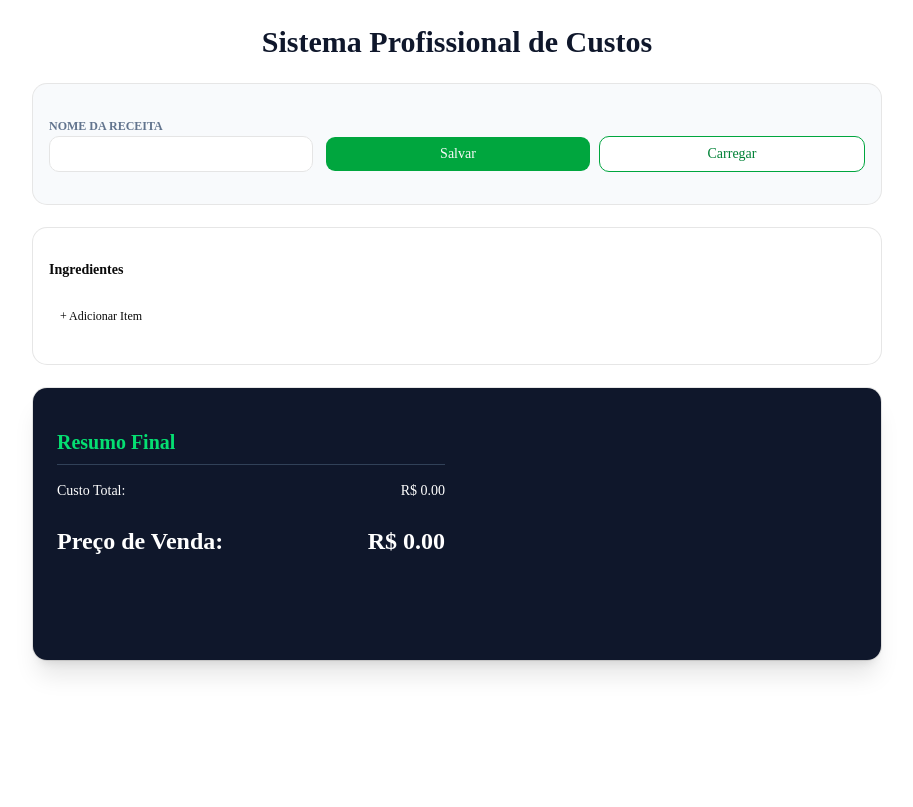
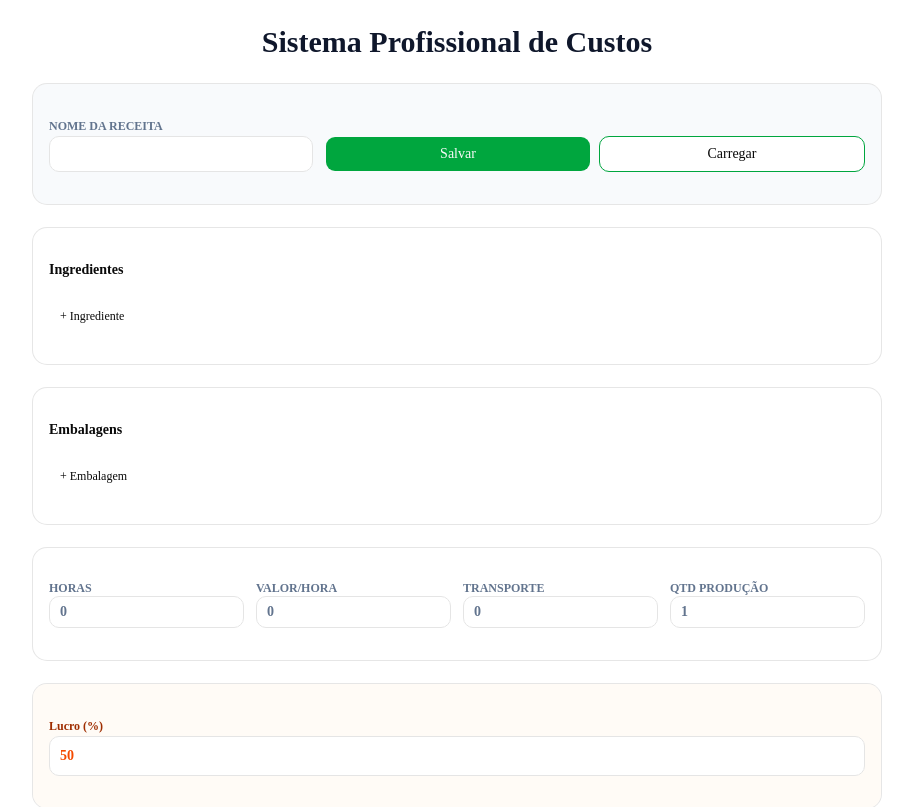
Before and after one commit to marloslc/Precificacao, a Next.js app: page / in a window 1280 px wide. Shown: the top 807 px of the page, without its empty margins (183-1096 px from the left). Built offline with nearby package versions, Linux system fonts and the light colour scheme.

Commit message:
Update page.jsx

```diff
--- a/app/page.jsx
+++ b/app/page.jsx
@@ -6,7 +6,6 @@ import { Button } from "@/components/ui/button";
 import { Input } from "@/components/ui/input";
 import { PieChart, Pie, Cell, Tooltip, Legend, ResponsiveContainer } from "recharts";
 
-// 🌈 Paleta de cores para o gráfico
 const COLORS = ["#0088FE", "#00C49F", "#FFBB28", "#FF8042"];
 
 export default function App() {
@@ -22,10 +21,7 @@ export default function App() {
   const unidades = ["g", "kg", "ml", "L", "un"];
 
   const salvarDados = () => {
-    const dados = {
-      nomeReceita, ingredientes, embalagens, horas,
-      valorHora, transporte, quantidadeProducao, lucro
-    };
+    const dados = { nomeReceita, ingredientes, embalagens, horas, valorHora, transporte, quantidadeProducao, lucro };
     localStorage.setItem("@Calculadora:Dados", JSON.stringify(dados));
     alert("Dados salvos com sucesso!");
   };
@@ -43,18 +39,11 @@ export default function App() {
       setQuantidadeProducao(d.quantidadeProducao || 1);
       setLucro(d.lucro || 50);
       alert("Dados carregados!");
-    } else {
-      alert("Nenhum dado salvo encontrado.");
     }
   };
 
-  const adicionarIngrediente = () => {
-    setIngredientes([...ingredientes, { nome: "", quantidade: 0, unidade: "g", precoCompra: 0, quantidadeCompra: 1 }]);
-  };
-
-  const adicionarEmbalagem = () => {
-    setEmbalagens([...embalagens, { nome: "", quantidade: 0, valorUnitario: 0 }]);
-  };
+  const adicionarIngrediente = () => setIngredientes([...ingredientes, { nome: "", quantidade: 0, unidade: "g", precoCompra: 0, quantidadeCompra: 1 }]);
+  const adicionarEmbalagem = () => setEmbalagens([...embalagens, { nome: "", quantidade: 0, valorUnitario: 0 }]);
 
   const atualizar = (lista, setLista, index, campo, valor) => {
     const nova = [...lista];
@@ -62,11 +51,7 @@ export default function App() {
     setLista(nova);
   };
 
-  const custoIngredientes = ingredientes.reduce((t, i) => {
-    const custoUnitarioReal = i.quantidadeCompra > 0 ? i.precoCompra / i.quantidadeCompra : 0;
-    return t + (i.quantidade * custoUnitarioReal);
-  }, 0);
-
+  const custoIngredientes = ingredientes.reduce((t, i) => t + (i.quantidade * (i.precoCompra / (i.quantidadeCompra || 1))), 0);
   const custoEmbalagens = embalagens.reduce((t, e) => t + (e.quantidade * e.valorUnitario), 0);
   const maoDeObra = horas * valorHora;
   const custoTotal = custoIngredientes + custoEmbalagens + maoDeObra + Number(transporte);
@@ -84,6 +69,7 @@ export default function App() {
     <div className="p-6 grid gap-6 max-w-4xl mx-auto text-slate-900">
       <h1 className="text-3xl font-bold text-center">Sistema Profissional de Custos</h1>
 
+      {/* HEADER */}
       <Card className="bg-slate-50">
         <CardContent className="p-4 grid grid-cols-1 md:grid-cols-3 gap-3">
           <div className="md:col-span-1">
@@ -91,57 +77,85 @@ export default function App() {
             <Input value={nomeReceita} onChange={(e) => setNomeReceita(e.target.value)} className="h-9 bg-white" />
           </div>
           <div className="flex gap-2 items-end md:col-span-2">
-            <Button onClick={salvarDados} className="flex-1 h-9 bg-green-600 hover:bg-green-700">Salvar</Button>
-            <Button onClick={carregarDados} variant="outline" className="flex-1 h-9 border-green-600 text-green-700">Carregar</Button>
+            <Button onClick={salvarDados} className="flex-1 h-9 bg-green-600">Salvar</Button>
+            <Button onClick={carregarDados} variant="outline" className="flex-1 h-9 border-green-600">Carregar</Button>
           </div>
         </CardContent>
       </Card>
 
+      {/* INGREDIENTES */}
       <Card>
         <CardContent className="p-4">
           <h2 className="font-semibold mb-3">Ingredientes</h2>
           {ingredientes.map((item, i) => (
-            <div key={i} className="grid grid-cols-6 gap-2 mb-2 items-center">
-              <Input placeholder="Nome" value={item.nome} className="h-8 text-xs" onChange={(e) => atualizar(ingredientes, setIngredientes, i, "nome", e.target.value)} />
-              <Input type="number" placeholder="Qtd" value={item.quantidade} className="h-8 text-xs" onChange={(e) => atualizar(ingredientes, setIngredientes, i, "quantidade", Number(e.target.value))} />
-              <select value={item.unidade} className="h-8 border rounded px-1 text-xs" onChange={(e) => atualizar(ingredientes, setIngredientes, i, "unidade", e.target.value)}>
-                {unidades.map((u) => <option key={u}>{u}</option>)}
+            <div key={i} className="grid grid-cols-6 gap-2 mb-2 items-center text-xs">
+              <Input placeholder="Nome" value={item.nome} onChange={(e) => atualizar(ingredientes, setIngredientes, i, "nome", e.target.value)} />
+              <Input type="number" placeholder="Qtd" value={item.quantidade} onChange={(e) => atualizar(ingredientes, setIngredientes, i, "quantidade", Number(e.target.value))} />
+              <select value={item.unidade} className="h-9 border rounded" onChange={(e) => atualizar(ingredientes, setIngredientes, i, "unidade", e.target.value)}>
+                {unidades.map(u => <option key={u}>{u}</option>)}
               </select>
-              <Input type="number" placeholder="Qtd Compra" value={item.quantidadeCompra} className="h-8 text-xs" onChange={(e) => atualizar(ingredientes, setIngredientes, i, "quantidadeCompra", Number(e.target.value))} />
-              <Input type="number" placeholder="Preço" value={item.precoCompra} className="h-8 text-xs" onChange={(e) => atualizar(ingredientes, setIngredientes, i, "precoCompra", Number(e.target.value))} />
-              <div className="text-xs font-bold text-slate-700">R$ {(item.quantidade * (item.precoCompra / (item.quantidadeCompra || 1))).toFixed(2)}</div>
+              <Input type="number" placeholder="Qtd Compra" value={item.quantidadeCompra} onChange={(e) => atualizar(ingredientes, setIngredientes, i, "quantidadeCompra", Number(e.target.value))} />
+              <Input type="number" placeholder="Preço" value={item.precoCompra} onChange={(e) => atualizar(ingredientes, setIngredientes, i, "precoCompra", Number(e.target.value))} />
+              <div className="font-bold">R$ {(item.quantidade * (item.precoCompra / (item.quantidadeCompra || 1))).toFixed(2)}</div>
             </div>
           ))}
-          <Button onClick={adicionarIngrediente} variant="ghost" className="h-8 text-xs mt-2">+ Adicionar Item</Button>
+          <Button onClick={adicionarIngrediente} variant="ghost" className="text-xs mt-2">+ Ingrediente</Button>
         </CardContent>
       </Card>
 
+      {/* EMBALAGENS - RESTAURADO */}
+      <Card>
+        <CardContent className="p-4">
+          <h2 className="font-semibold mb-3">Embalagens</h2>
+          {embalagens.map((item, i) => (
+            <div key={i} className="grid grid-cols-4 gap-2 mb-2 items-center text-xs">
+              <Input placeholder="Nome" value={item.nome} onChange={(e) => atualizar(embalagens, setEmbalagens, i, "nome", e.target.value)} />
+              <Input type="number" placeholder="Qtd" value={item.quantidade} onChange={(e) => atualizar(embalagens, setEmbalagens, i, "quantidade", Number(e.target.value))} />
+              <Input type="number" placeholder="Valor Unit." value={item.valorUnitario} onChange={(e) => atualizar(embalagens, setEmbalagens, i, "valorUnitario", Number(e.target.value))} />
+              <div className="font-bold text-slate-700">R$ {(item.quantidade * item.valorUnitario).toFixed(2)}</div>
+            </div>
+          ))}
+          <Button onClick={adicionarEmbalagem} variant="ghost" className="text-xs mt-2">+ Embalagem</Button>
+        </CardContent>
+      </Card>
+
+      {/* OUTROS CUSTOS - RESTAURADO */}
+      <Card>
+        <CardContent className="p-4 grid grid-cols-2 md:grid-cols-4 gap-3 text-xs font-bold uppercase text-slate-500">
+          <div><label>Horas</label><Input type="number" value={horas} onChange={e => setHoras(Number(e.target.value))} /></div>
+          <div><label>Valor/Hora</label><Input type="number" value={valorHora} onChange={e => setValorHora(Number(e.target.value))} /></div>
+          <div><label>Transporte</label><Input type="number" value={transporte} onChange={e => setTransporte(Number(e.target.value))} /></div>
+          <div><label>Qtd Produção</label><Input type="number" value={quantidadeProducao} onChange={e => setQuantidadeProducao(Number(e.target.value))} /></div>
+        </CardContent>
+      </Card>
+
+      {/* LUCRO - RESTAURADO */}
+      <Card className="bg-orange-50/50">
+        <CardContent className="p-4">
+          <label className="text-xs font-bold text-orange-800">Lucro (%)</label>
+          <Input type="number" value={lucro} onChange={e => setLucro(Number(e.target.value))} className="h-10 text-lg font-bold text-orange-600 bg-white" />
+        </CardContent>
+      </Card>
+
+      {/* RESULTADO E GRÁFICO */}
       <Card className="bg-slate-900 text-white shadow-xl">
         <CardContent className="p-6 grid md:grid-cols-2 gap-6">
           <div>
             <h2 className="text-xl font-bold mb-4 border-b border-slate-700 pb-2 text-green-400">Resumo Final</h2>
             <div className="space-y-2 text-sm">
               <div className="flex justify-between"><span>Custo Total:</span> <span>R$ {custoTotal.toFixed(2)}</span></div>
-              <div className="flex justify-between text-2xl font-bold text-white pt-4">
-                <span>Preço de Venda:</span> <span>R$ {precoVenda.toFixed(2)}</span>
+              <div className="flex justify-between text-2xl font-bold text-white pt-4"><span>Venda:</span> <span>R$ {precoVenda.toFixed(2)}</span></div>
             </div>
           </div>
-          </div>
-
-          <div className="flex flex-col items-center">
           <div className="w-full h-48">
             <ResponsiveContainer width="100%" height="100%">
               <PieChart>
-                  <Pie data={dadosGrafico} dataKey="value" nameKey="name" outerRadius={60} label>
-                    {dadosGrafico.map((entry, index) => (
-                      <Cell key={`cell-${index}`} fill={COLORS[index % COLORS.length]} />
-                    ))}
+                <Pie data={dadosGrafico} dataKey="value" nameKey="name" outerRadius={60}>
+                  {dadosGrafico.map((entry, index) => <Cell key={index} fill={COLORS[index % COLORS.length]} />)}
                 </Pie>
-                  <Tooltip contentStyle={{color: '#000'}} />
-                  <Legend />
+                <Tooltip contentStyle={{color: '#000'}} /><Legend />
               </PieChart>
             </ResponsiveContainer>
-            </div>
           </div>
         </CardContent>
       </Card>
```
Lines whose indentation alone changed are shown as unchanged.
